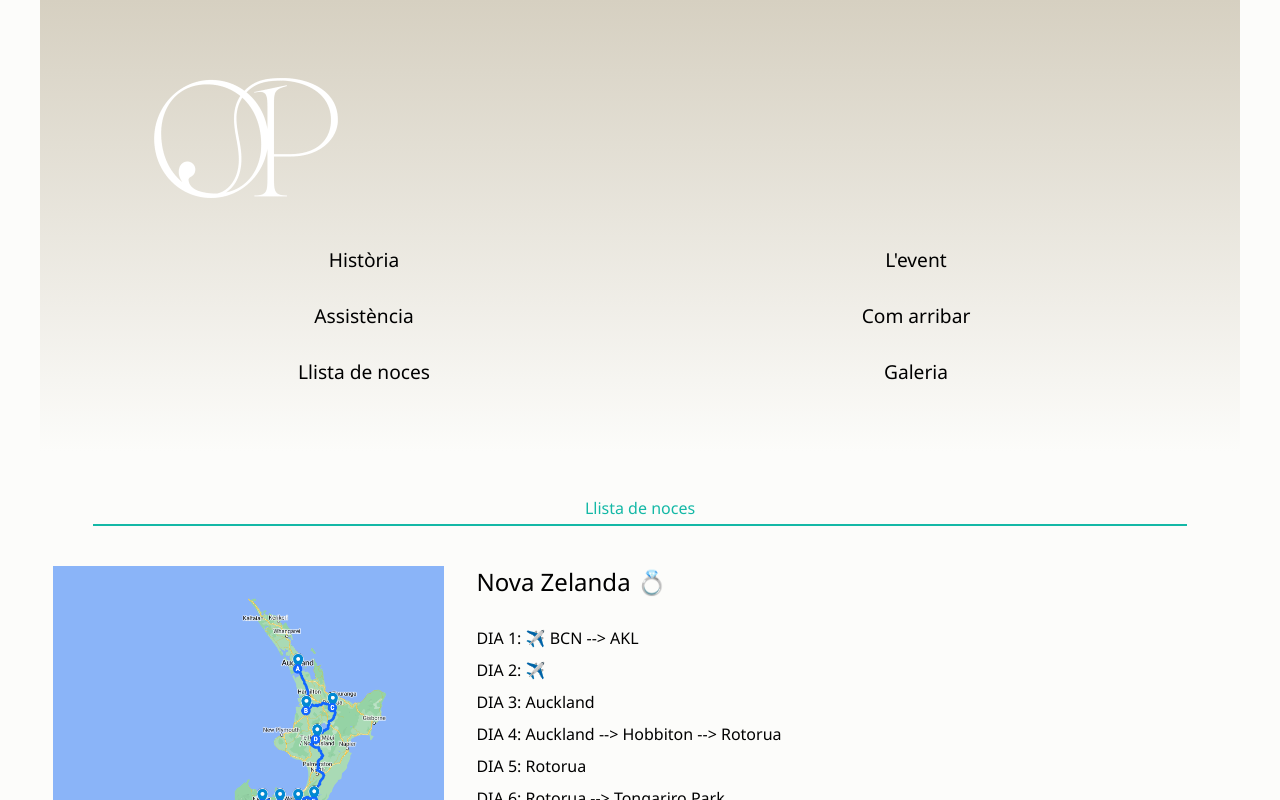
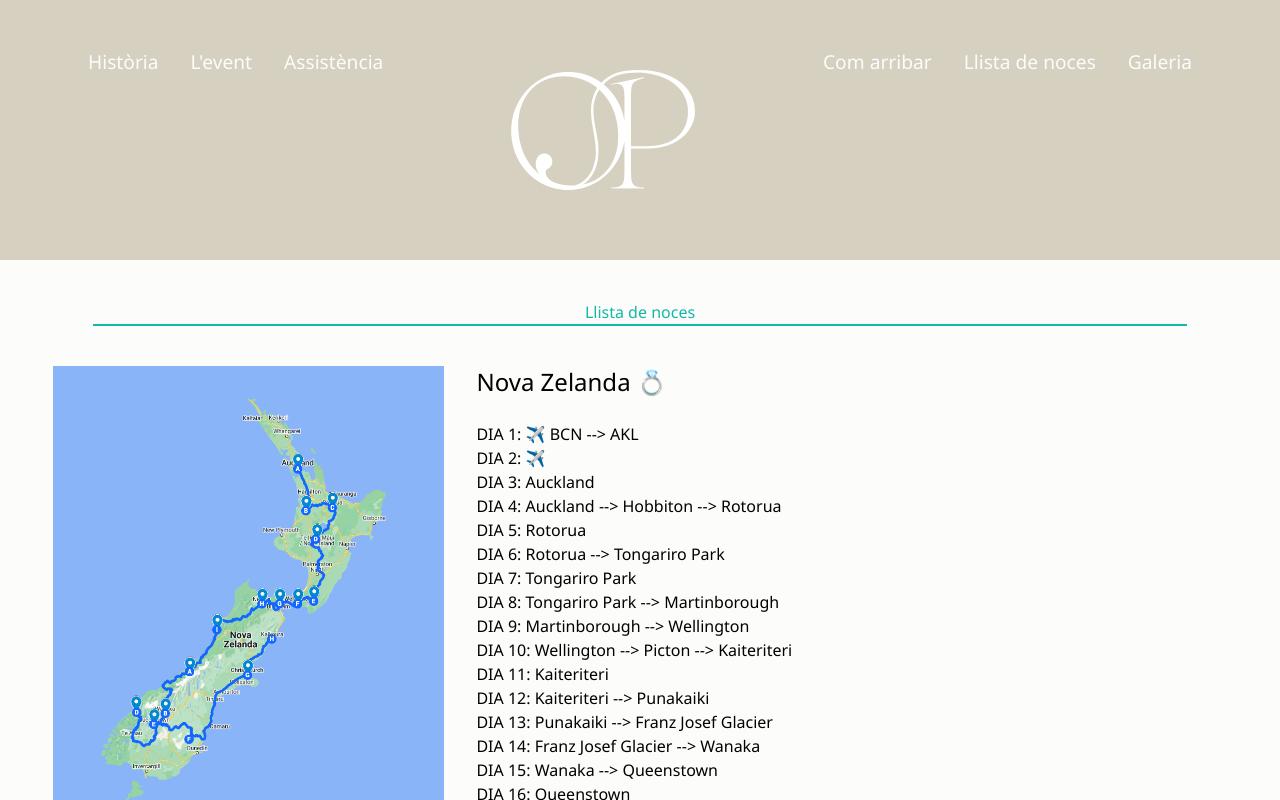
Before and after one commit to PatyCu/wedding, a React (Vite) app: page /registry-list in a window 1280 px wide. Shown: the top 800 px of the page. Built offline with nearby package versions, Linux system fonts and the light colour scheme.

Commit message:
refactored base styles

```diff
--- a/src/App.jsx
+++ b/src/App.jsx
@@ -6,9 +6,9 @@ import WeddingRegistry from "./wedding-registry/WeddingRegistry";
 
 const App = () => {
   return (
-    <div className="">
     <BrowserRouter>
-        <header className="bg-gradient-to-b from-gray to-white">
+      <div className="bg-gray">
+        <header>
           <nav>
             <ul>
               <li>
@@ -32,9 +32,7 @@ const App = () => {
                 <Link to="/">Com arribar</Link>
               </li>
               <li>
-                <Link to="/wedding-registry" className="hover:text-gold">
-                  Llista de noces
-                </Link>
+                <Link to="/wedding-registry">Llista de noces</Link>
               </li>
               <li>
                 <Link to="/">Galeria</Link>
@@ -42,13 +40,14 @@ const App = () => {
             </ul>
           </nav>
         </header>
+      </div>
+
       <Routes>
         <Route path="/registry-list" element={<RegistryList />} />
         <Route path="/wedding-registry" element={<WeddingRegistry />} />
         <Route path="/" element={<HomePage />} />
       </Routes>
     </BrowserRouter>
-    </div>
   );
 };
 
--- a/src/styles.css
+++ b/src/styles.css
@@ -7,13 +7,19 @@
     box-sizing: border-box;
     scroll-behavior: smooth;
   }
+
+  *,
+  *::before,
+  *::after {
+    box-sizing: inherit;
+  }
+
   body {
     font-family: "Segoe UI", Tahoma, Geneva, Verdana, sans-serif;
     /*background-color: turquoise;*/
     @apply bg-white;
     padding: 0;
     margin: 0;
-    line-height: 2rem;
   }
 
   header {
@@ -21,9 +27,6 @@
     max-width: 1200px;
     margin: 0 auto;
     text-align: center;
-    @media screen(md) {
-      padding: 3rem;
-    }
   }
 
   nav ul {
@@ -48,22 +51,77 @@
 
   nav li:first-child a {
     background-color: transparent;
+    width: fit-content;
+    margin: 0 auto;
   }
 
   nav a {
     text-decoration: none;
     font-size: 1.2rem;
-    color: var(--colorGray);
+    @apply text-gray;
     padding: 0.5rem;
     text-align: center;
     display: block;
-    background-color: var(--colorWhite);
+    @apply bg-white;
     border-radius: 5px;
   }
 
   nav a:hover {
-    background-color: var(--colorLightGold);
-    color: var(--colorBlack);
+    @apply bg-light-gold;
+    @apply text-gold;
+  }
+
+  /******** TABLETS **********/
+  @screen md {
+    header {
+      padding: 3rem;
+    }
+
+    nav ul {
+      justify-content: center;
+      gap: 2rem;
+    }
+
+    nav li {
+      flex-basis: auto;
+      margin-bottom: 0;
+    }
+
+    nav a {
+      @apply text-white;
+      background-color: transparent;
+      padding: 0;
+    }
+    nav a:hover {
+      @apply text-gold;
+      background-color: transparent;
+    }
+  }
+
+  /******** DESKTOP **********/
+  @screen lg {
+    /* navigation - logo in the center */
+    nav ul {
+      justify-content: flex-end;
+    }
+
+    nav li:first-child {
+      flex-basis: auto;
+      margin: 0 auto;
+      order: 2;
+    }
+
+    nav li:nth-child(2),
+    nav li:nth-child(3),
+    nav li:nth-child(4) {
+      order: 1;
+    }
+
+    nav li:nth-child(5),
+    nav li:nth-child(6),
+    nav li:nth-child(7) {
+      order: 3;
+    }
   }
 }
 
```
Lines whose indentation alone changed are shown as unchanged.
